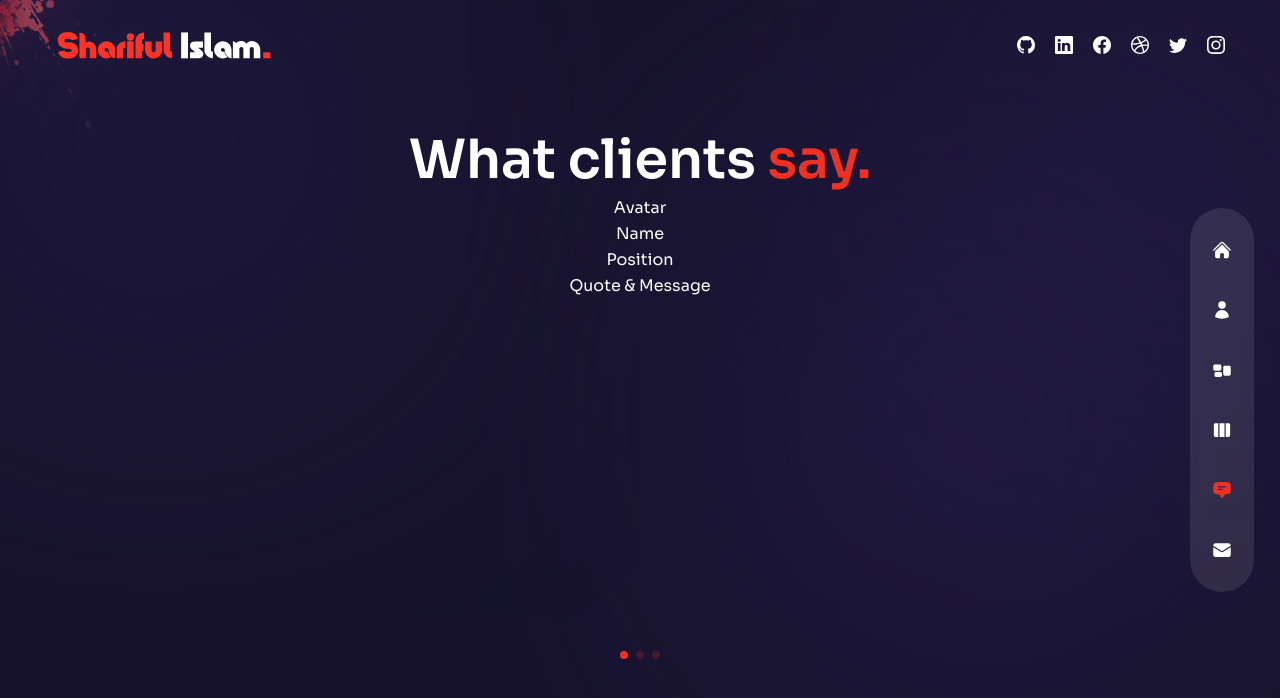
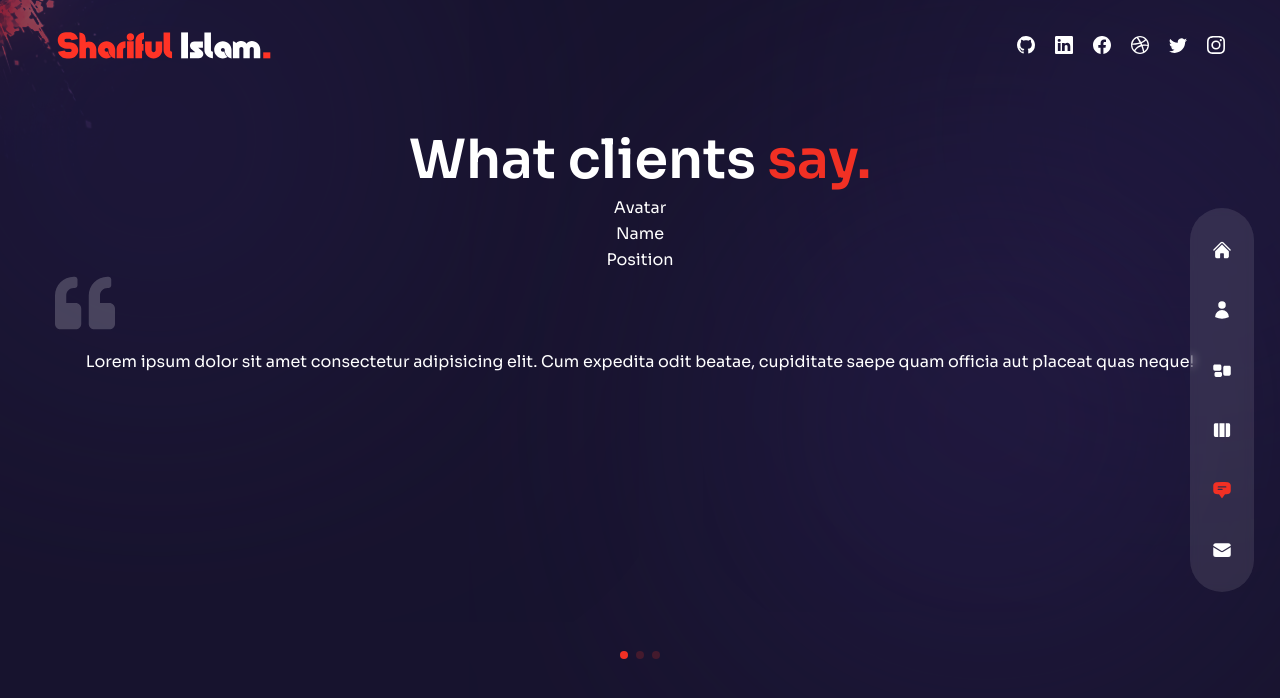
Before and after one commit to shariful10/Next-Portfolio, a Next.js app: page /testimonials in a window 1280 px wide. Shown: the top 698 px of the page. Built offline with nearby package versions, Linux system fonts and the light colour scheme.

Commit message:
Message Implemented On Testimonials Slider

```diff
--- a/components/TestimonialSlider.js
+++ b/components/TestimonialSlider.js
@@ -2,7 +2,7 @@ import { Swiper, SwiperSlide } from "swiper/react";
 import "swiper/css";
 import "swiper/css/pagination";
 import { Pagination } from "swiper/modules";
-import { BsArrowRight } from "react-icons/bs";
+import { FaQuoteLeft } from "react-icons/fa";
 import Image from "next/image";
 
 // <====<<==== Data ====>>====>
@@ -49,14 +49,21 @@ const TestimonialSlider = () => {
 								<div>
 									{/* <===<<=== Avatar ===>>===> */}
 									<div>Avatar</div>
-									{/* <===<<=== Avatar ===>>===> */}
+									{/* <===<<=== Name ===>>===> */}
 									<div>Name</div>
 									{/* <===<<=== Position ===>>===> */}
 									<div>Position</div>
 								</div>
 							</div>
 							{/* <==<<=== Quote & Message ===>>==> */}
-							<div>Quote & Message</div>
+							<div>
+								{/* <==<<=== Quote Icon ===>>==> */}
+								<div className="mb-4">
+									<FaQuoteLeft className="text-4xl xl:text-6xl text-white/20 mx-auto md:mx-0" />
+								</div>
+								{/* <==<<=== Message ===>>==> */}
+								<div>{person.message}</div>
+							</div>
 						</div>
 					</SwiperSlide>
 				);
```
